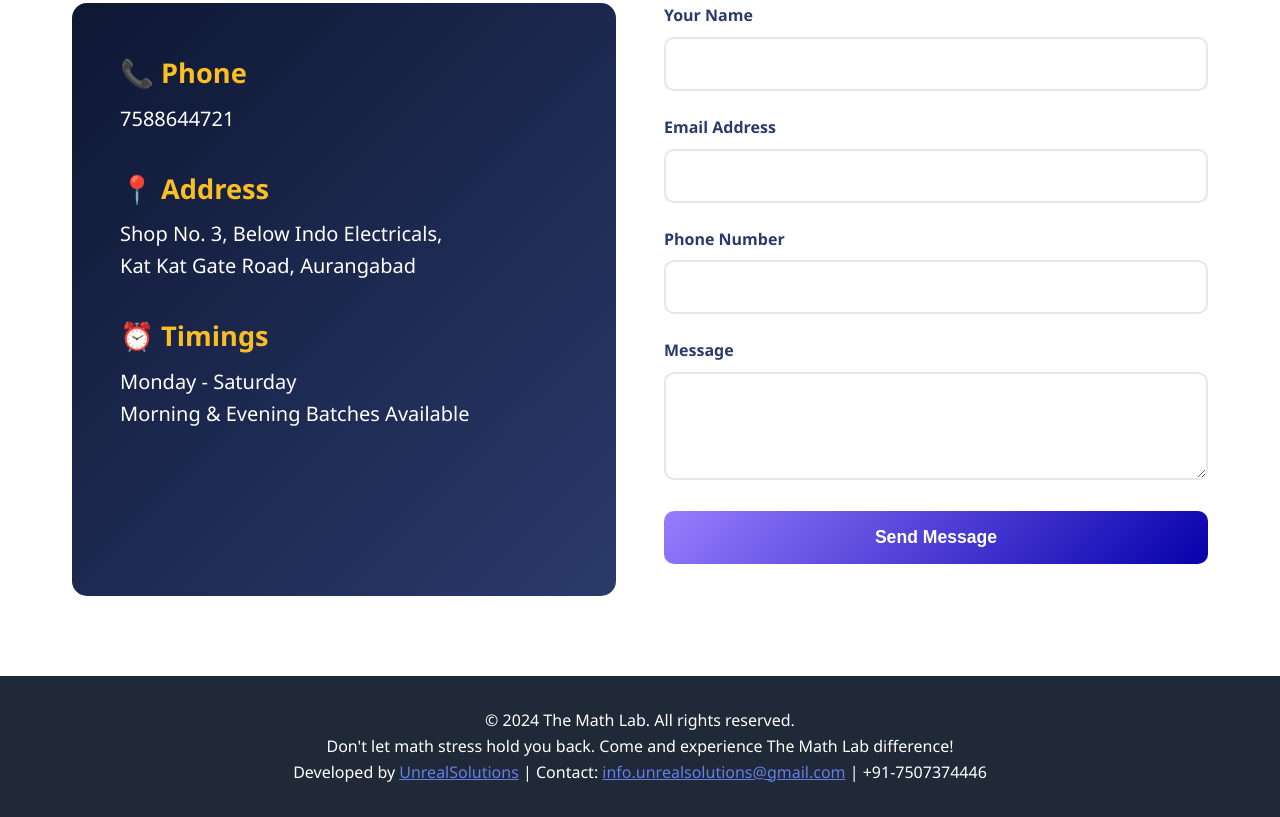
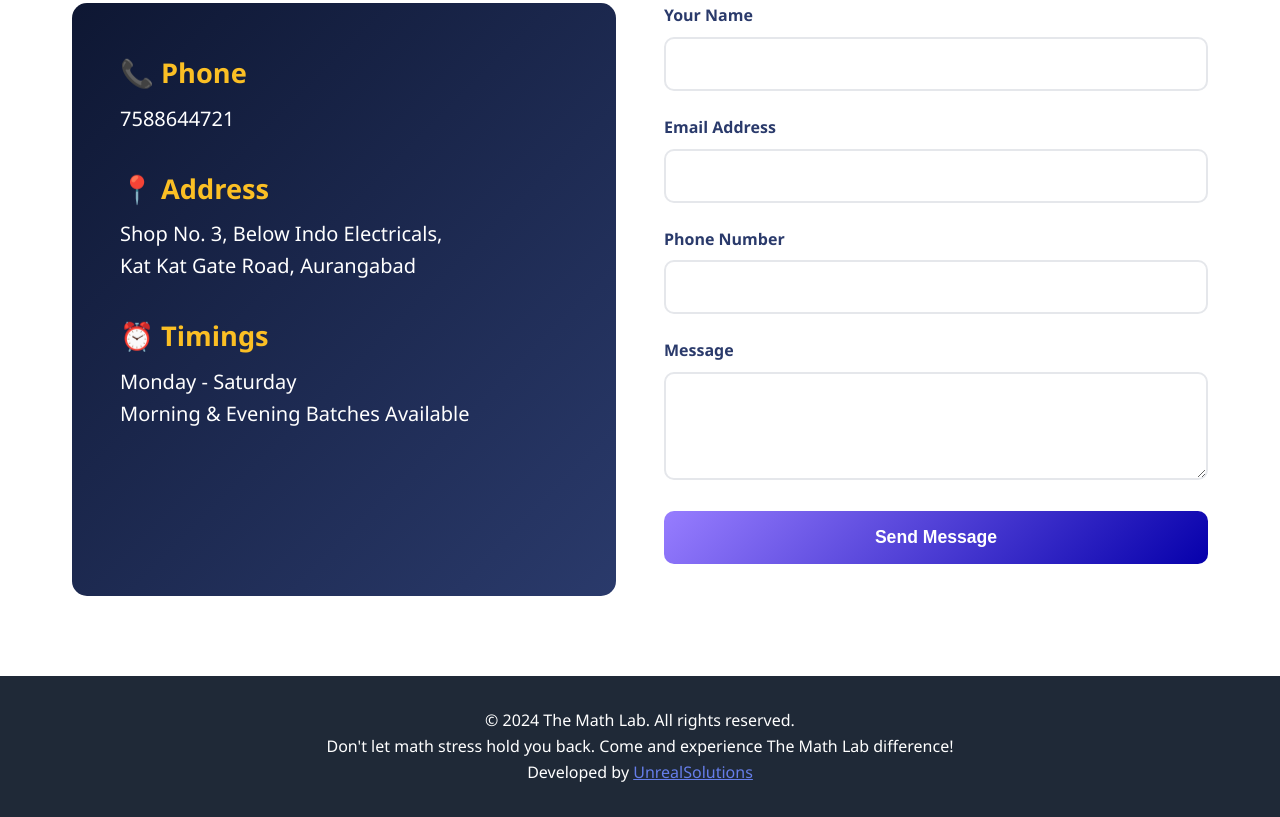
Before and after one commit to UnrealSolutions451/TheMathLab, a plain HTML site: page index.html in a window 1280 px wide. Shown: the part 1874-2691 px from the top of the page. Drawn offline with Linux system fonts and the light colour scheme.

Commit message:
Add files via upload

```diff
--- a/index.html
+++ b/index.html
@@ -581,7 +581,6 @@
         <p>Don't let math stress hold you back. Come and experience The Math Lab difference!</p><p>
     Developed by
     <a style="color: #667eea;" href="https://unrealsolutions.pages.dev" target="_blank" rel="noopener noreferrer">UnrealSolutions</a>
-    | Contact: <a style="color: #667eea;" href="mailto:info.unrealsolutions@gmail.com">info.unrealsolutions@gmail.com</a> | +91-7507374446
     </footer>
 
     <script>
```
